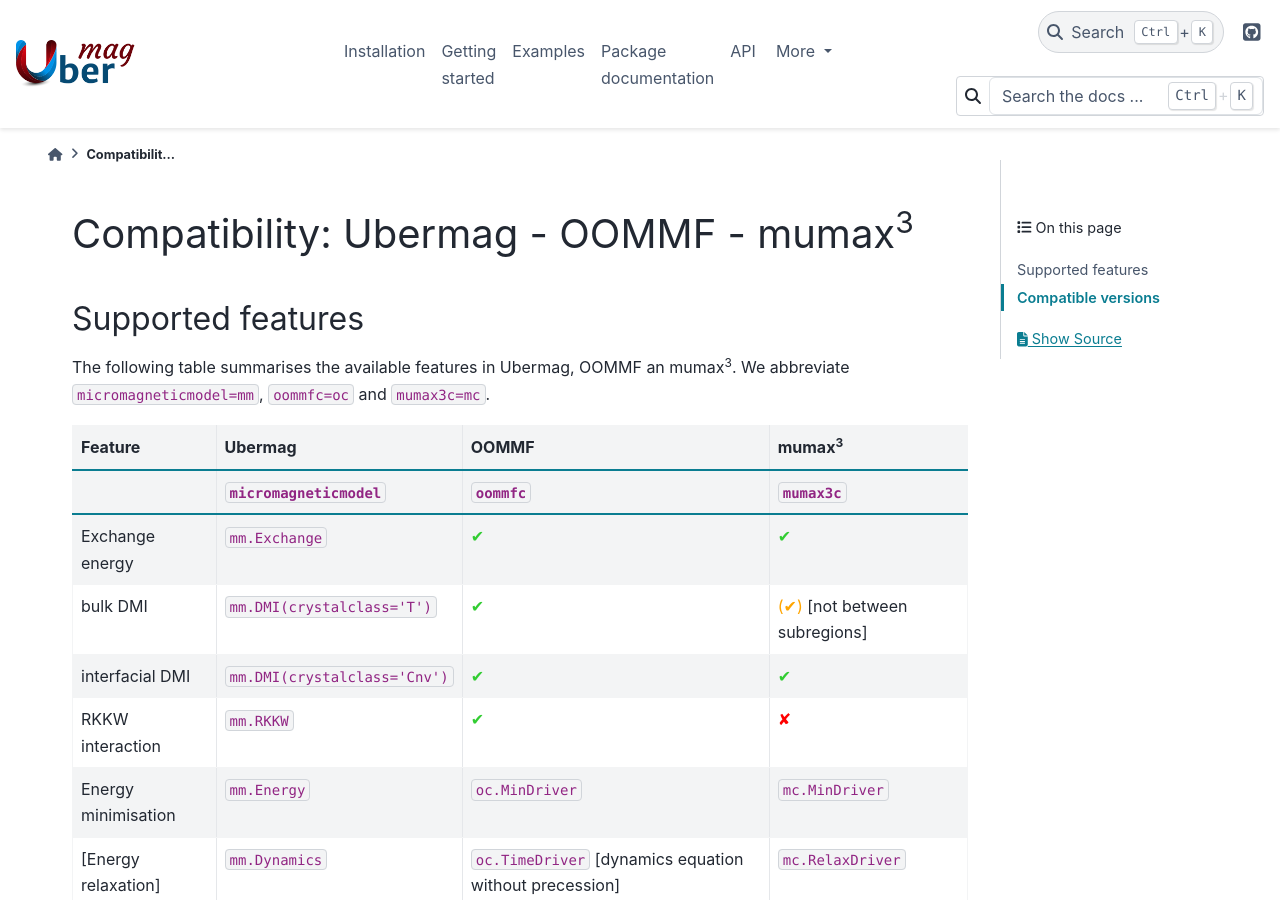
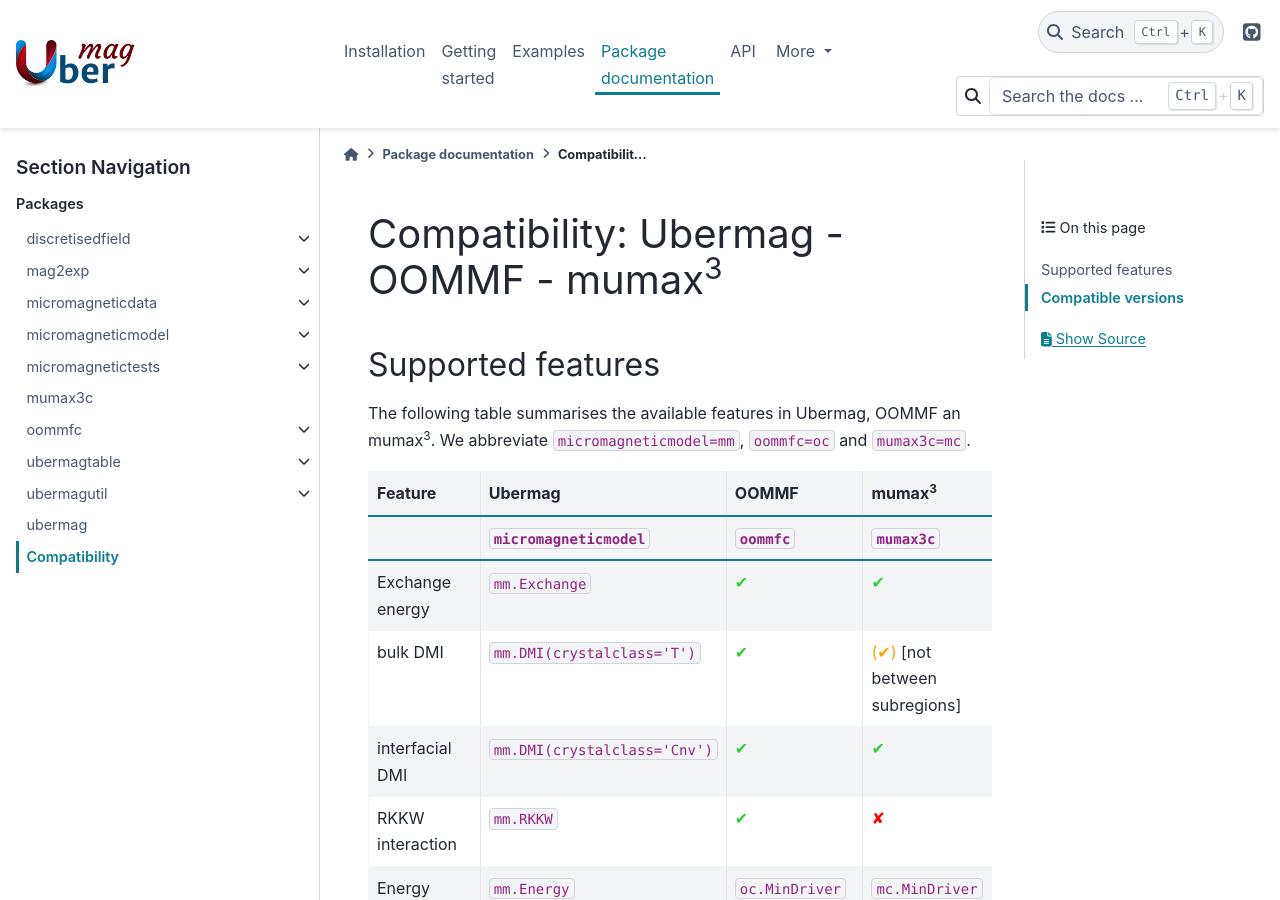
Before and after one commit to ubermag/ubermag.github.io, a Sphinx documentation site: the page built from source/documentation/compatibility.rst, in a window 1280 px wide and 900 px high. Built offline with Sphinx 7.4.7 and the PyData theme 0.15.4, drawn with Linux system fonts in a browser that asks for light colours; pages that are not in the unit, such as notebooks, are missing from menus; some of the changed text lies outside the part shown.

Commit message:
Minimal mumax3c documentation

```diff
--- a/source/documentation/index.rst
+++ b/source/documentation/index.rst
@@ -8,7 +8,7 @@
 introduction into all the packages inside ``ubermag``.
 
 Different calculators (OOMMF and mumax\ :sup:`3`) support different feature sets. The
-:doc:`features` page gives an overview over the different features. It also
+:doc:`compatibility` page gives an overview over the different features. It also
 lists compatible versions for Ubermag, and OOMMF, and mumax\ :sup:`3`.
 
 .. toctree::
@@ -21,11 +21,12 @@
     micromagneticdata
     micromagneticmodel
     micromagnetictests
+    mumax3c
     oommfc
     ubermagtable
     ubermagutil
     ubermag
-    Compatibility <features>
+    Compatibility <compatibility>
 
 All packages are licensed under: |license|
 
```
Also changed, not shown: source/documentation/mumax3c.rst (added, +16 -0 lines).
